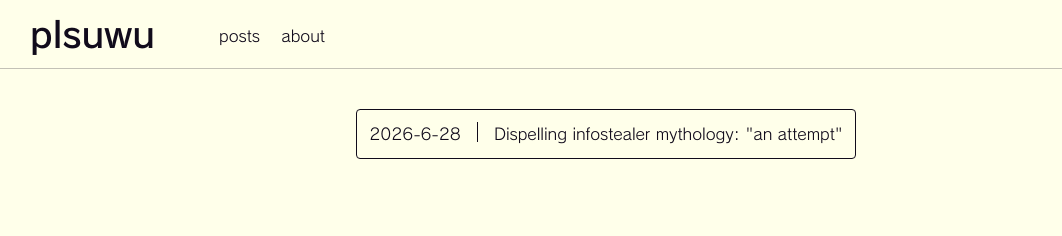
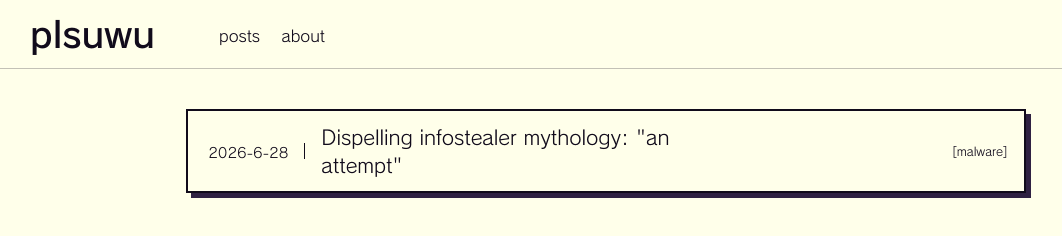
Before and after one commit to plsuwu/plsuwu, an Astro site: page / in a window 1280 px wide. Shown: the whole page, without its empty margins (34-1096 px from the left). Built offline with nearby package versions, Linux system fonts and the light colour scheme; Astro itself is replaced by a stand-in of ours.

Commit message:
feat: UI for list of posts

```diff
--- /dev/null
+++ b/src/components/post/Card.astro
@@ -0,0 +1,54 @@
+---
+const { title, params, tags } = Astro.props;
+const href = `/post/${params.year}/${params.month}/${params.day}/`;
+const date = `${params.year}-${params.month}-${params.day}`;
+---
+
+<a
+	{href}
+	class="w-[95%] grid grid-cols-3 p-1 md:mb-px mb-6 border-2 border-accent
+		hover:-translate-y-3 duration-200 transition-all ease-out bg-background z-30
+        shadow-container group justify-self-center"
+>
+	<div
+		class="flex flex-row w-full col-span-3 md:col-span-2 items-center px-4 py-2 border-accent"
+	>
+		<div
+			class="text-xs md:text-sm border-r border-collapse h-4 pr-4 border-accent/40 text-nowrap"
+		>
+			{date}
+		</div>
+		<div
+			class="xl:text-xl pl-4 w-full group-hover:underline
+        transition-all duration-200 ease-in-out underline-offset-4"
+		>
+			{title}
+		</div>
+	</div>
+	<div
+		class="hidden md:flex flex-row items-center md:justify-end text-sm md:col-span-1"
+	>
+		<div class="text-xs px-3 py-1">[{tags.join(", ")}]</div>
+	</div>
+</a>
+
+<style>
+	.shadow-container {
+		box-shadow: 5px 5px 0px 0px var(--foreground-secondary);
+		&:hover {
+			overflow: visible;
+			box-shadow: 5px 19px 0px 0px var(--foreground-secondary);
+		}
+		&::after {
+			content: "";
+			position: absolute;
+			left: 0;
+			right: 0;
+			top: 100%;
+			height: 0;
+		}
+		&:hover::after {
+			height: 0.7rem;
+		}
+	}
+</style>
--- a/src/pages/index.astro
+++ b/src/pages/index.astro
@@ -1,6 +1,7 @@
 ---
 import BaseLayout from "$layouts/BaseLayout.astro";
-import PostsView from "$layouts/PostsView.astro";
+// import PostsView from "$layouts/PostsView.astro";
+import PostCard from "$components/post/Card.astro";
 import { getProcessedPosts } from "$scripts";
 const postsCollection = await getProcessedPosts();
 ---
@@ -10,16 +11,21 @@ const postsCollection = await getProcessedPosts();
 		<ul>
 			{
 				postsCollection.map((post) => (
-					<li class="">
-						<a
-							href={`/post/${post.params.year}/${post.params.month}/${post.params.day}/`}
-							class="p-3 border rounded flex flex-row"
-						>
-							<div>{`${post.params.year}-${post.params.month}-${post.params.day}`}</div>
-							<div class="h-5 border-l border-collapse mx-4" />
-							<div>{post.data.title}</div>
-						</a>
-					</li>
+					<PostCard
+						params={post.params}
+						title={post.data.title}
+						tags={post.data.tags}
+					/>
+					// <li class="">
+					// 	<a
+					// 		href={``}
+					// 		class="p-3 border rounded flex flex-row"
+					// 	>
+					// 		<div>{`${post.params.year}-${post.params.month}-${post.params.day}`}</div>
+					// 		<div class="h-5 border-l border-collapse mx-4" />
+					// 		<div>{post.data.title}</div>
+					// 	</a>
+					// </li>
 				))
 			}
 		</ul>
```
Also changed, not shown: src/components/PostList.astro (deleted).
